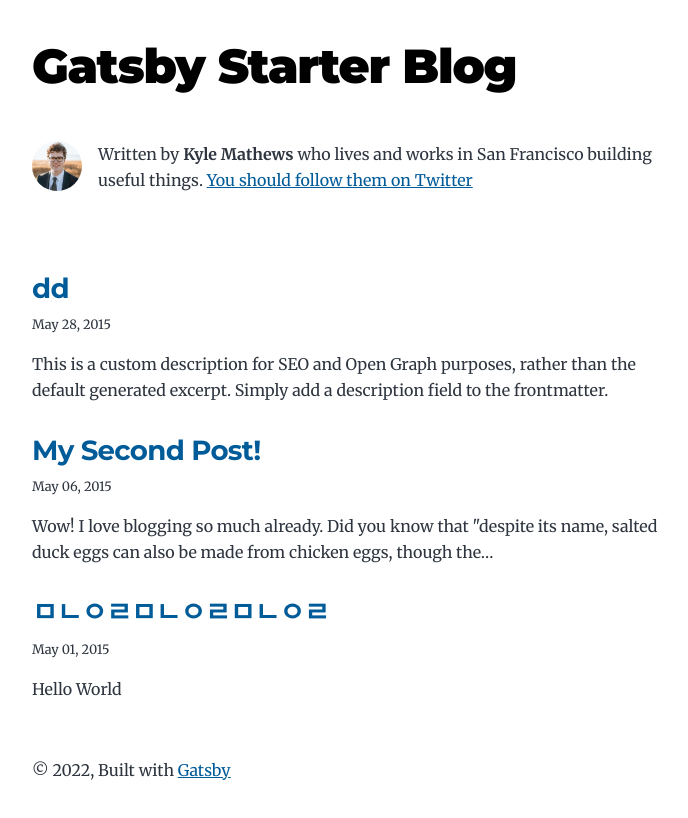
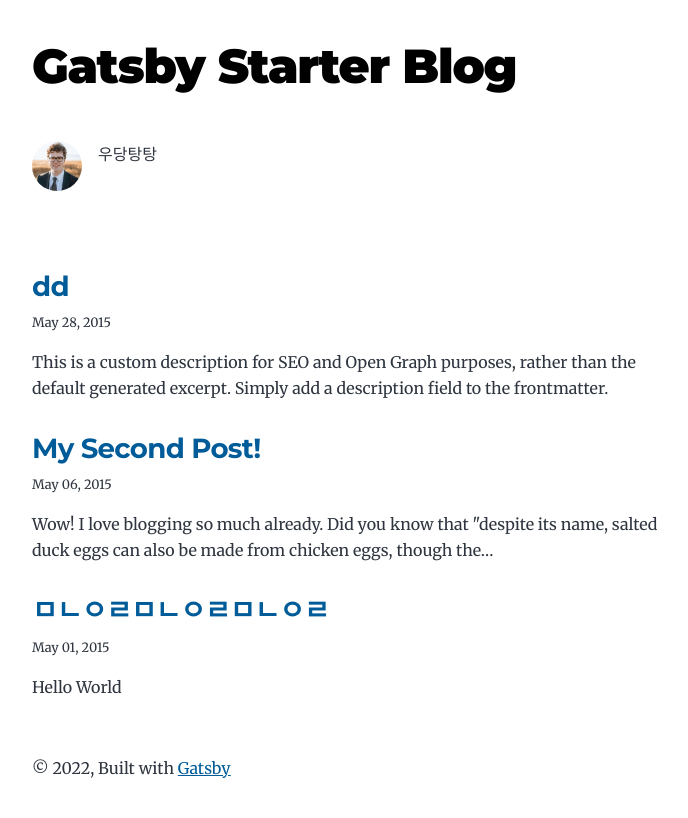
Before and after one commit to awaji0829/awaji0829.github.io, a Gatsby site: page / in a window 1280 px wide. Shown: the whole page, without its empty margins (292-980 px from the left). Built offline with nearby package versions, Linux system fonts and the light colour scheme; Gatsby itself is replaced by a stand-in of ours.

Commit message:
구글 애널리틱스 추가

```diff
--- a/gatsby-config.js
+++ b/gatsby-config.js
@@ -1,4 +1,5 @@
 module.exports = {
+  // pathPrefix: "/awajino_blog",
   siteMetadata: {
     title: `Gatsby Starter Blog`,
     author: {
@@ -51,12 +52,12 @@
     },
     `gatsby-transformer-sharp`,
     `gatsby-plugin-sharp`,
-    // {
-    //   resolve: `gatsby-plugin-google-analytics`,
-    //   options: {
-    //     trackingId: `ADD YOUR TRACKING ID HERE`,
-    //   },
-    // },
+    {
+      resolve: `gatsby-plugin-google-analytics`,
+      options: {
+        trackingId: `G-WGQ1VP2J0Z`,
+      },
+    },
     {
       resolve: `gatsby-plugin-feed`,
       options: {
--- a/package.json
+++ b/package.json
@@ -45,9 +45,9 @@
   },
   "scripts": {
     "predeploy": "gatsby build",
-    "deploy": "gh-pages -d public",
+    "deploy": "gatsby build --prefix-paths && gh-pages -d public",
     "build": "gatsby build",
-    "develop": "gatsby develop",
+    "dev": "gatsby develop",
     "format": "prettier --write \"**/*.{js,jsx,ts,tsx,json,md}\"",
     "start": "gatsby develop",
     "serve": "gatsby serve",
--- a/src/components/bio.js
+++ b/src/components/bio.js
@@ -28,7 +28,7 @@
 
   // Set these values by editing "siteMetadata" in gatsby-config.js
   const author = data.site.siteMetadata?.author
-  const social = data.site.siteMetadata?.social
+  // const social = data.site.siteMetadata?.social
 
   return (
     <div className="bio">
@@ -44,11 +44,8 @@
       />
       {author?.name && (
         <p>
-          Written by <strong>{author.name}</strong> {author?.summary || null}
+          우당탕탕
           {` `}
-          <a href={`https://twitter.com/${social?.twitter || ``}`}>
-            You should follow them on Twitter
-          </a>
         </p>
       )}
     </div>
```
